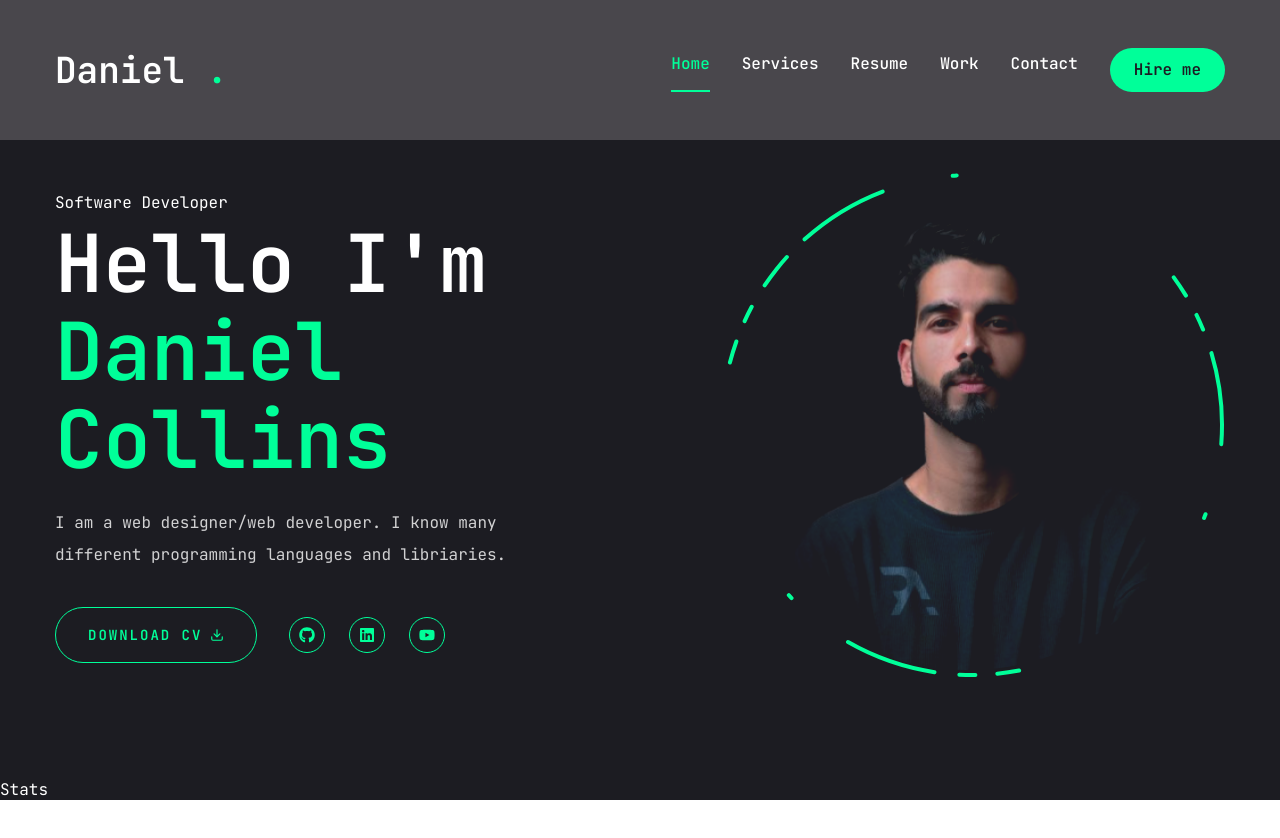
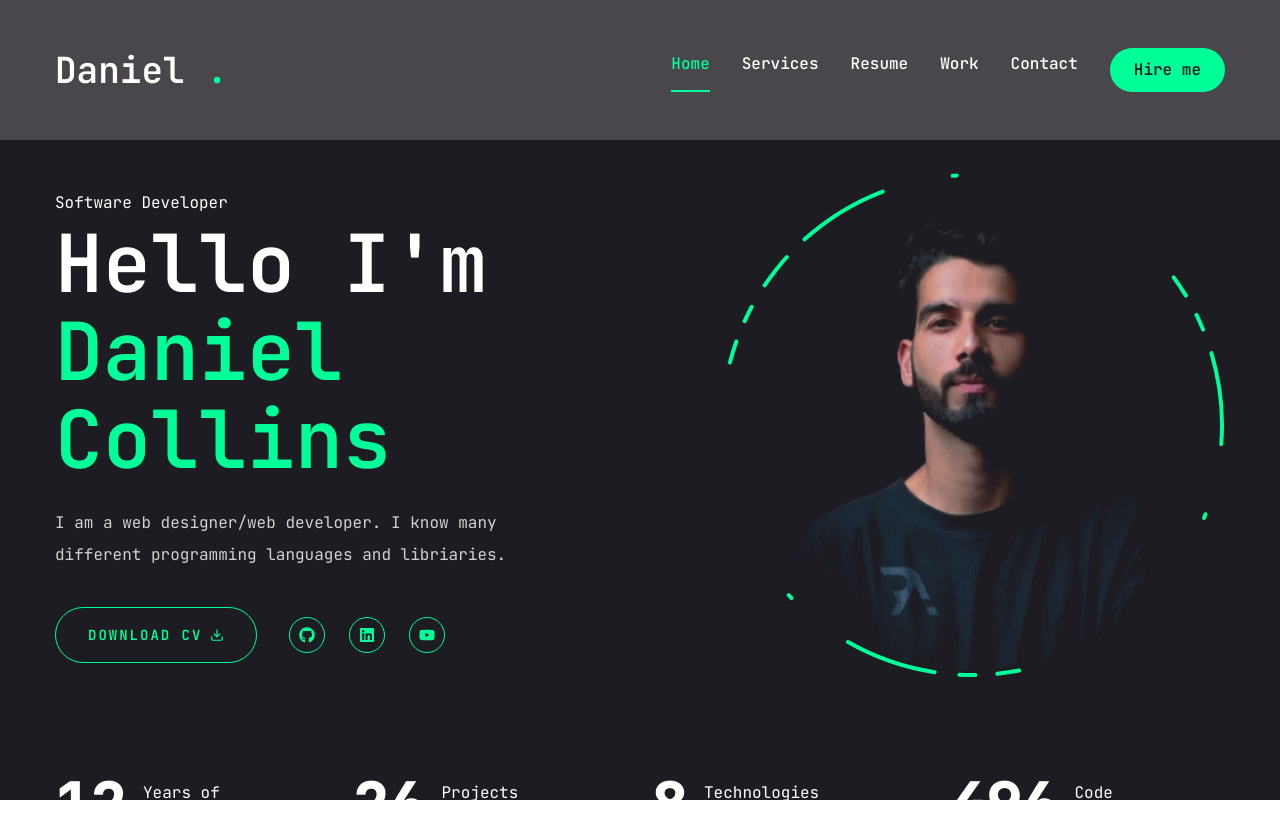
Before and after one commit to BerylBrothers/New-Form, a Next.js app: page / in a window 1280 px wide. Shown: the top 838 px of the page. Before the commit the page ends 806 px from the top, so only its background shows below. Built offline with nearby package versions, Linux system fonts and the light colour scheme.

Commit message:
homepage complete

```diff
--- a/components/Stats.jsx
+++ b/components/Stats.jsx
@@ -1,8 +1,46 @@
+"use client";
+
+import CountUp  from 'react-countup';
+
+const stats = [
+  {
+    num:12,
+    text:"Years of experience",
+  },
+  {
+    num:26,
+    text:"Projects completed",
+  },
+  {
+    num:8,
+    text:"Technologies mastered",
+  },
+  {
+    num:500,
+    text:"Code commits",
+  },
+]
+
 import React from 'react'
 
 const Stats = () => {
   return (
-    <div>Stats</div>
+    <section className='pt-4 pb-12 xl:pt-0 xl:pb-0'>
+      <div className="container mx-auto">
+        <div className='flex flex-wrap gap-6 max-w-[80vw]
+        mx-auto xl:max-w-none'>
+          {stats.map((item, index)=>{
+          return <div className="flex-1 flex gap-4 items-center justify-center xl:justify-start"key={index}>
+            <CountUp end={item.num}
+            duration={5}
+            delay={2}
+            className='text-4xl xl:text-6xl font-extrabold'/>
+            <p className={`${item.text.length < 15 ? "max-w-[100px]" : "max-w-[150px]"} leading-snug`}>{item.text}</p>
+          </div>
+        })
+        }</div>
+      </div>
+    </section>
   )
 }
 
--- a/package.json
+++ b/package.json
@@ -21,6 +21,7 @@
     "lucide-react": "^0.475.0",
     "next": "15.1.6",
     "react": "^19.0.0",
+    "react-countup": "^6.5.3",
     "react-dom": "^19.0.0",
     "react-icons": "^5.4.0",
     "tailwind-merge": "^3.0.1",
```
Also changed, not shown: 1 other file (tests, documents, lock files or other folders).
